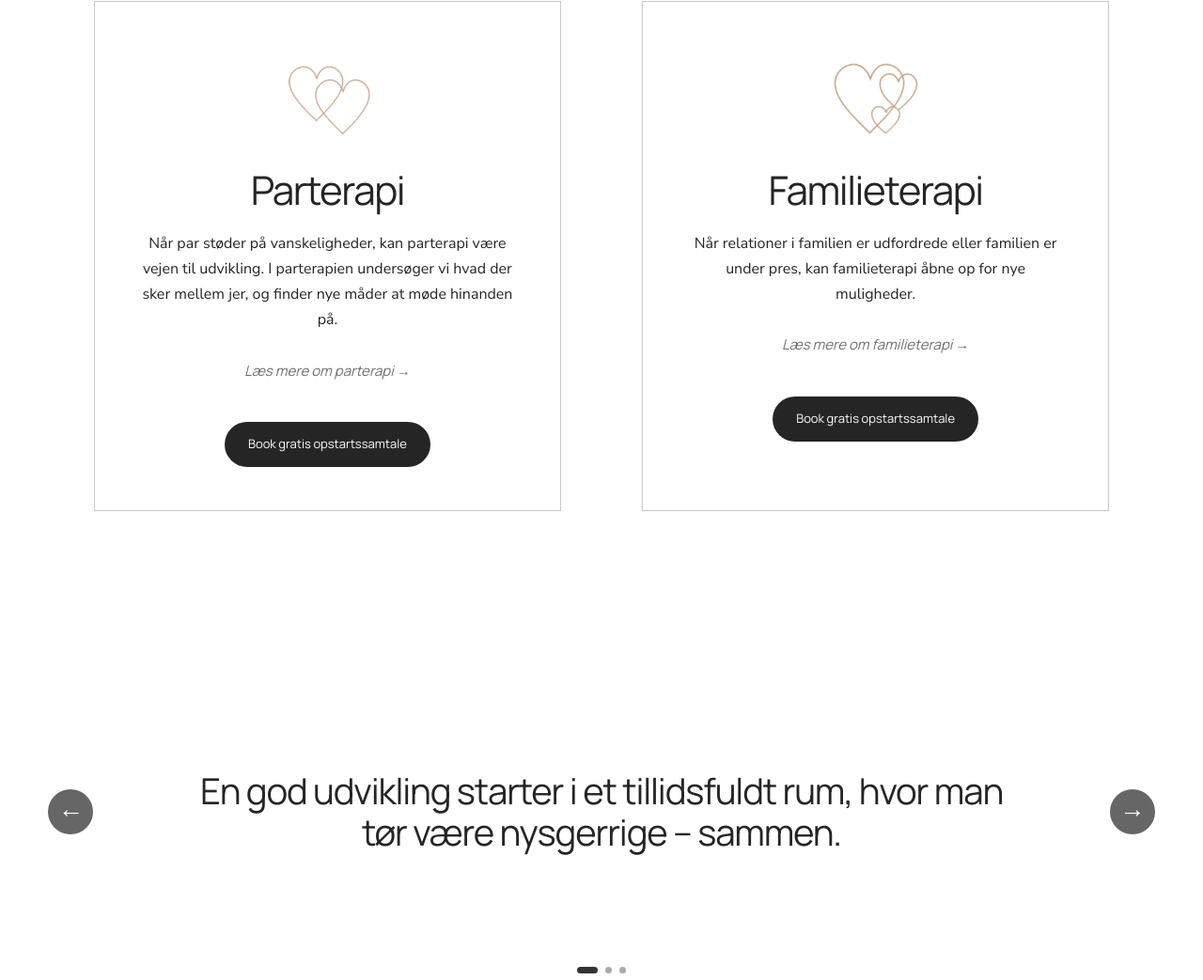
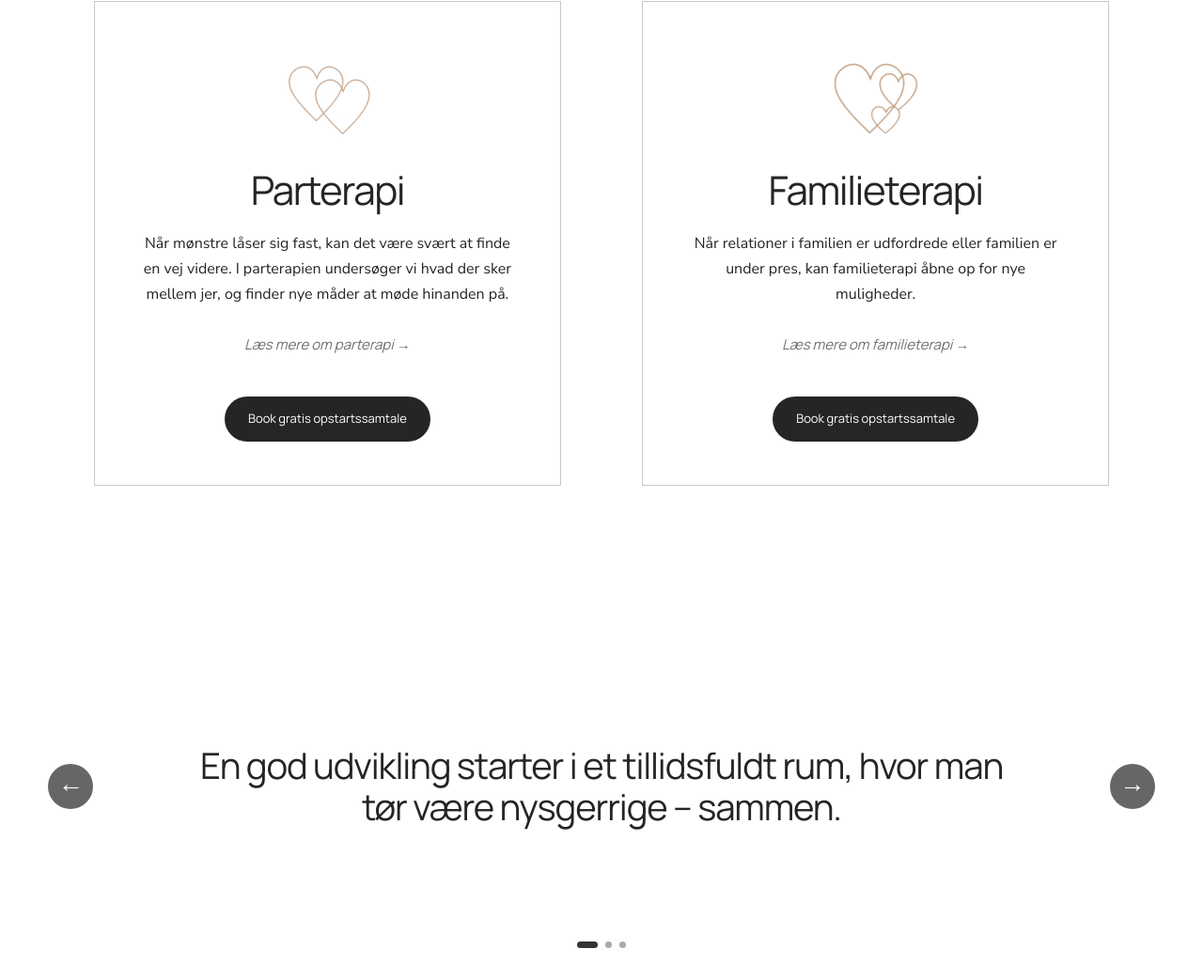
Before and after one commit to snorrenielsen/schierupterapi.dk, a plain HTML site: page index.html in a window 1280 px wide. Shown: the part 1153-2196 px from the top of the page at 94% size. Drawn offline with Linux system fonts and the light colour scheme.

Commit message:
fiks tekst

```diff
--- a/index.html
+++ b/index.html
@@ -41,7 +41,7 @@
         <article class="service-card">
           <img class="service-icon" src="assets/parterapi.png" alt="">
           <h2>Parterapi</h2>
-          <p>Når par støder på vanskeligheder, kan parterapi være vejen til udvikling. I parterapien undersøger vi hvad der sker mellem jer, og finder nye måder at møde hinanden på.</p>
+          <p>Når mønstre låser sig fast, kan det være svært at finde en vej videre. I parterapien undersøger vi hvad der sker mellem jer, og finder nye måder at møde hinanden på.</p>
           <a class="card-link-secondary" href="#parterapi">Læs mere om parterapi <span>→</span></a>
           <a class="button treatment-button" href="book.html">Book gratis opstartssamtale</a>
         </article>
```
